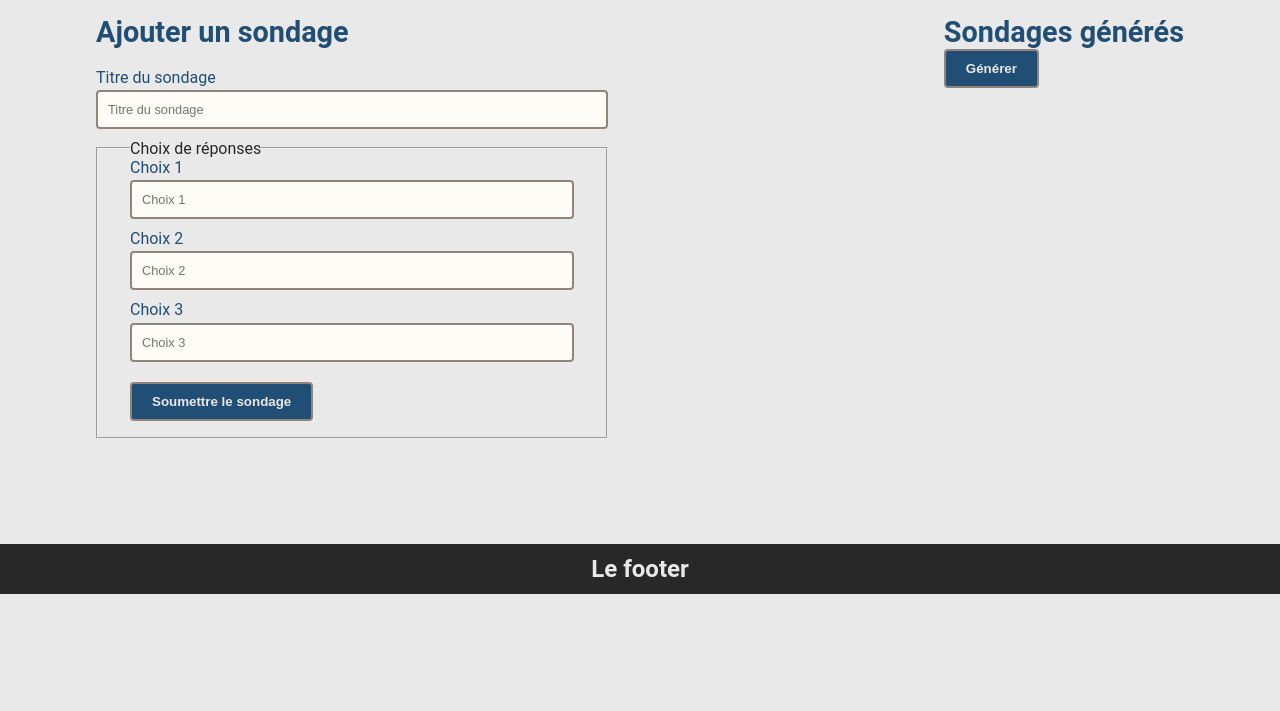
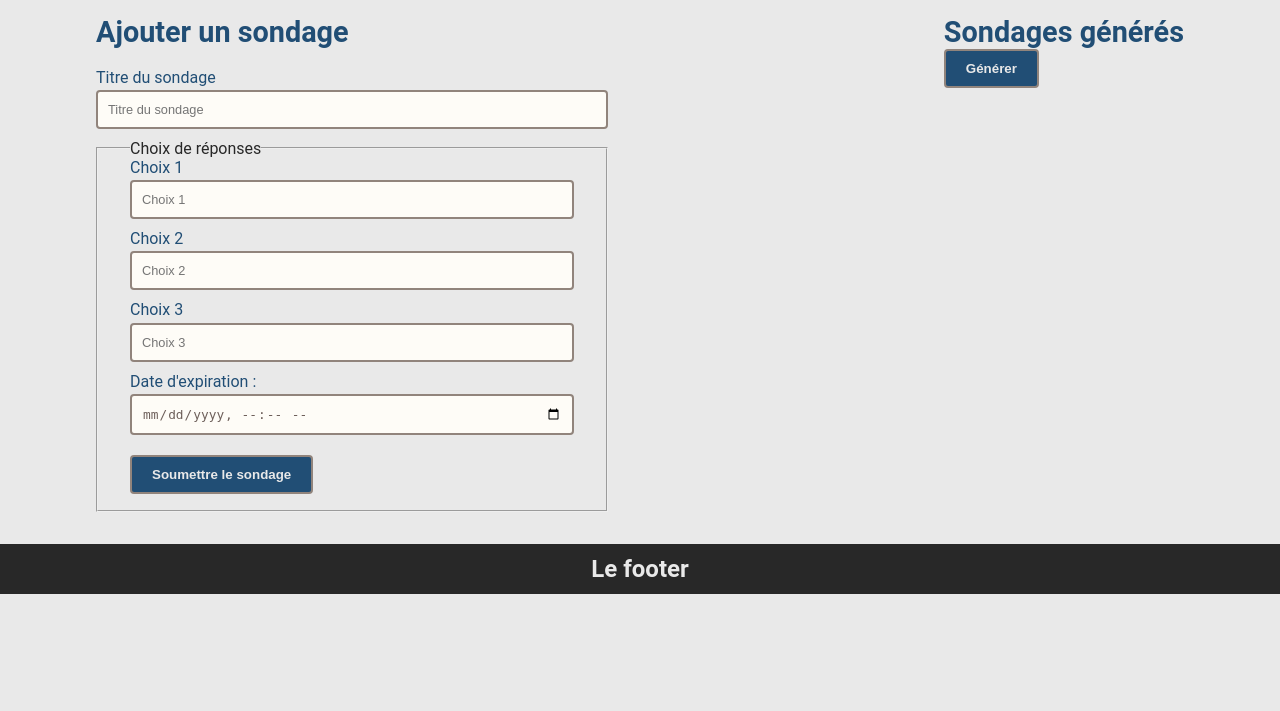
Before and after one commit to bnjjs1998/Votes, a Flask app: page /dashboard in a window 1280 px wide. Shown: the part 206-917 px from the top of the page. Run offline with Flask 3, Linux system fonts and the light colour scheme; the visitor is signed in with stand-in values (Sample User, id 1); data that the repository does not hold is empty; some libraries are stand-ins or nearby versions.

Commit message:
Optimisation de la date d'expiration

```diff
--- a/templates/dashboard.html
+++ b/templates/dashboard.html
@@ -42,7 +42,7 @@
     <section class="dashboard">
 
         <div class="newFormVote_container">
-            <form action="/Post_sondage" method="post" class="form_container">
+            <form action="/Post_sondage" method="post" class="form_container" id="newFormVote">
                 <h2>Ajouter un sondage</h2>
 
                 <!-- Titre du sondage -->
@@ -71,13 +71,18 @@
                             <label for="choice3">Choix 3</label>
                             <input id="choice3" class="choice_input_sub" name="questions[0][choices][]" type="text" placeholder="Choix 3" required>
                         </div>
+                        <div class="input_container">
+
+                            <label for="expiration_date">Date d'expiration :</label>
+                            <input type="datetime-local" id="expiration_date" name="expiration_date" required>
+                        </div>
                     </div>
-                    <button type="submit" class="button">Soumettre le sondage</button>
+                    <button type="submit" class="button" id="submit_button">Soumettre le sondage</button>
                 </fieldset>
             </form>
         </div>
-              <aside class="aside_main" id="questions-container">
-                            <div class="generatedQuestions">
+        <aside class="aside_main" id="questions-container">
+            <div class="generatedQuestions">
                 <h2>Sondages générés</h2>
                 <!-- Les titres des questions seront insérés ici -->
                 <button onclick="generate_questions()" class="button">Générer</button>
```
Also changed, not shown: sondage_systeme.py (+8 -2 lines), static/js/random_quest.js (+31 -0 lines).
